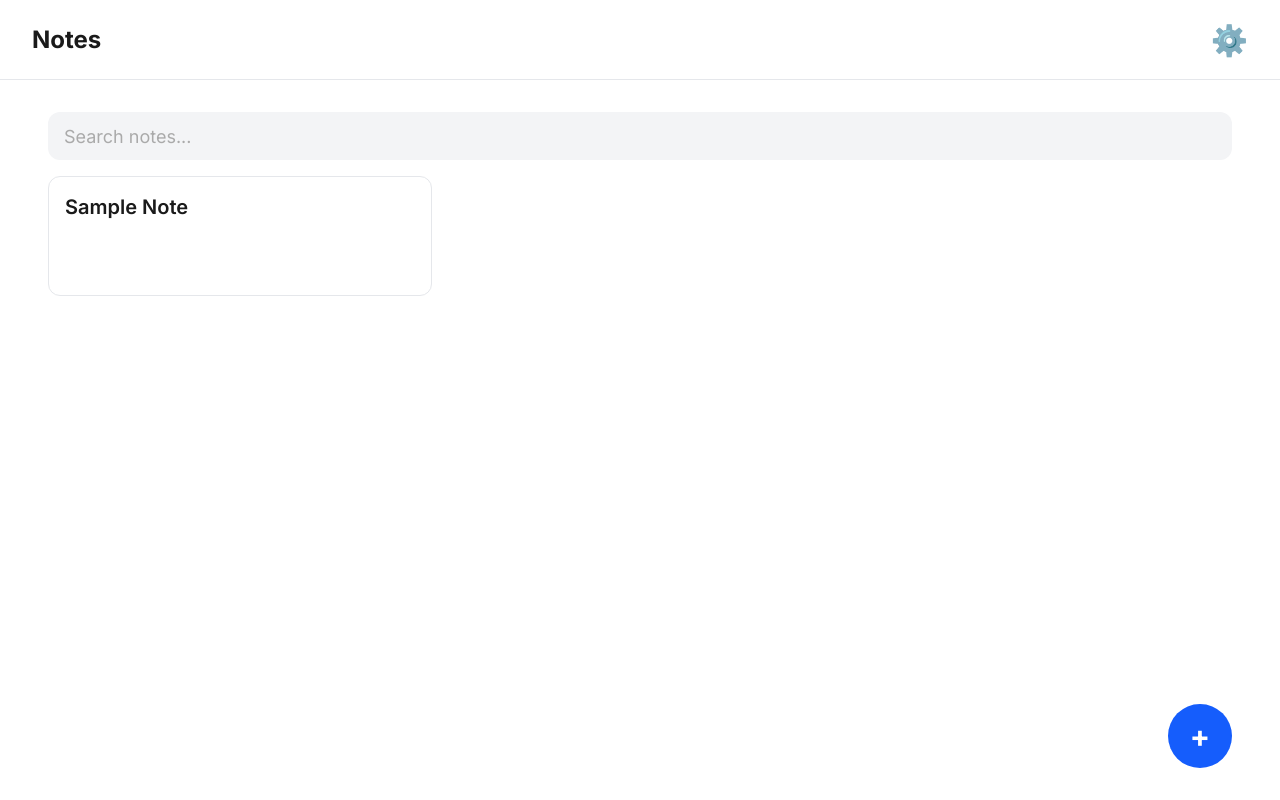
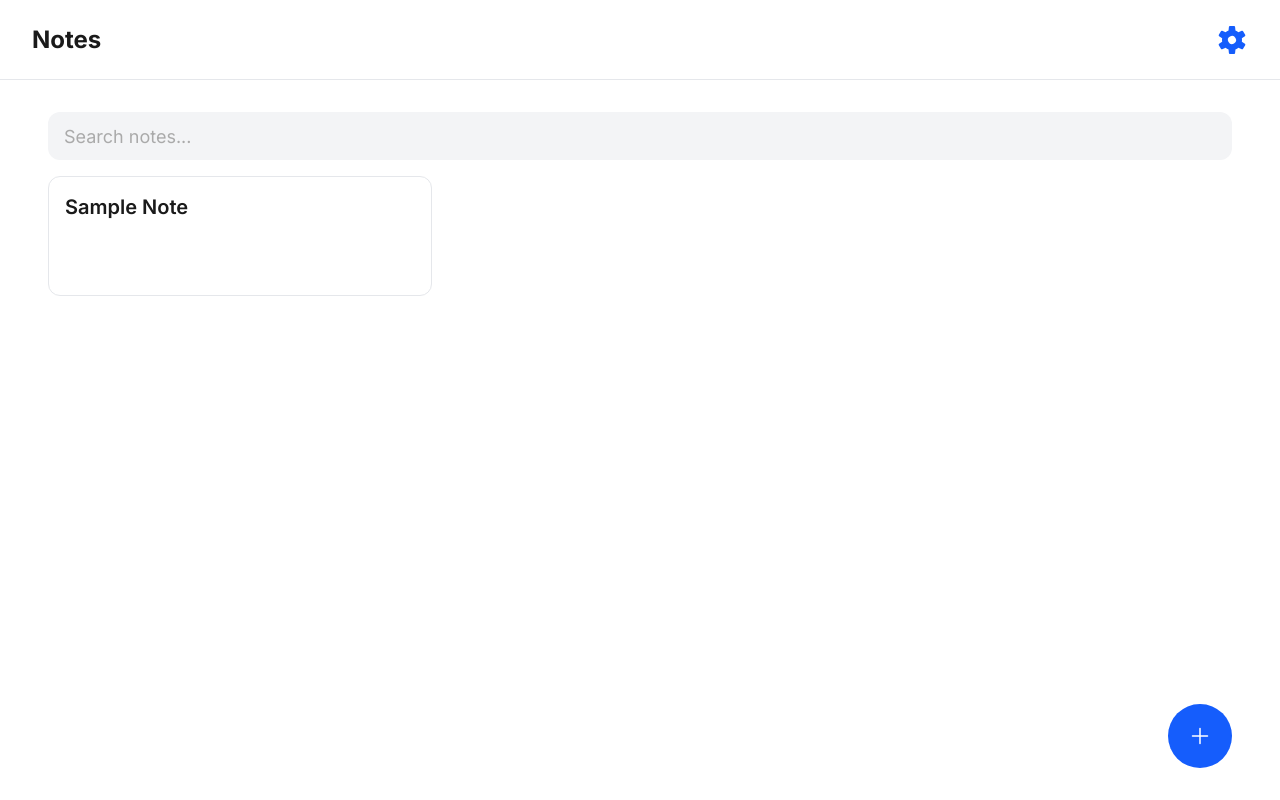
Before and after one commit to lc-2025/freenotes, a Next.js app: page /home in a window 1280 px wide. Built offline with nearby package versions, Linux system fonts and the light colour scheme.

Commit message:
chore: Icons update

```diff
--- a/package.json
+++ b/package.json
@@ -10,6 +10,7 @@
   },
   "dependencies": {
     "@headlessui/react": "^2.2.7",
+    "@heroicons/react": "^2.2.0",
     "next": "15.4.6",
     "react": "19.1.0",
     "react-dom": "19.1.0",
--- a/src/components/Header.tsx
+++ b/src/components/Header.tsx
@@ -2,6 +2,14 @@
 
 import { useEffect, useState } from 'react';
 import { usePathname, useRouter } from 'next/navigation';
+import { BookmarkIcon as BookmarkIconOutline } from '@heroicons/react/24/outline';
+import {
+  ArrowLeftIcon,
+  BookmarkIcon,
+  SunIcon,
+  MoonIcon,
+  Cog6ToothIcon,
+} from '@heroicons/react/16/solid';
 import { isThemeDark } from '@/utils/utilities';
 import { THeader } from '@/types/Header';
 import { ARIA, ROUTE, STATE, THEME } from '@/utils/constants';
@@ -97,11 +105,11 @@ const Header = (): React.ReactNode => {
         {showBack && (
           <button
             aria-label={BACK}
-            className="container__back mr-4 cursor-pointer pt-8 pb-8 text-2xl text-blue-600  select-none hover:opacity-75 focus-visible:outline focus-visible:outline-blue-600 md:text-3xl dark:text-blue-400"
+            className="container__back mr-4 cursor-pointer pt-8 pb-8 select-none hover:opacity-75 focus-visible:outline focus-visible:outline-blue-600"
             onClick={() => handleNavigation(HOME.PATH)}
             type="button"
           >
-            ←
+            <ArrowLeftIcon className="back__icon size-8 text-2xl text-blue-600 md:text-3xl dark:text-blue-400" />
           </button>
         )}
         <h1 className="container__title text-light-text dark:text-dark-text text-xl font-bold select-none md:text-2xl">
@@ -112,30 +120,31 @@ const Header = (): React.ReactNode => {
         {showPin && (
           <button
             aria-label={PIN}
-            className="header__pin cursor-pointer pt-8 pr-4 pb-8 text-2xl text-blue-600  select-none hover:opacity-75 focus-visible:outline focus-visible:outline-blue-600 md:text-3xl dark:text-blue-400"
+            className="header__pin cursor-pointer pt-8 pr-4 pb-8 select-none hover:opacity-75 focus-visible:outline focus-visible:outline-blue-600"
             type="button"
           >
-            📌
+            {/* TODO: Pin system - switch icon */}
+            <BookmarkIconOutline className="pin__icon size-8 text-2xl text-blue-600 md:text-3xl dark:text-blue-400" />
           </button>
         )}
         {showToggle && (
           <button
             aria-label={`Switch to ${/* TODO: isThemeDark(theme!) */ 'foo'} mode`}
-            className="header__theme cursor-pointer pt-8 pr-4 pb-8 pl-4 text-2xl text-blue-600  select-none hover:opacity-75 focus-visible:outline focus-visible:outline-blue-600 md:text-3xl dark:text-blue-400"
+            className="header__theme cursor-pointer pt-8 pr-4 pb-8 pl-4 text-2xl text-blue-600 select-none hover:opacity-75 focus-visible:outline focus-visible:outline-blue-600 md:text-3xl dark:text-blue-400"
             onClick={toggleTheme}
             type="button"
           >
-            {/* TODO: {theme === THEME.DARK ? '☀️' : '🌙'} */}
+            {/* TODO: {theme === THEME.DARK ? <SunIcon /> : <MoonIcon />} */}
           </button>
         )}
         {showSettings && (
           <button
             aria-label={ARIA.SETTINGS}
-            className="header__settings cursor-pointer pt-8 pb-8 pl-4 text-2xl text-blue-600  select-none hover:opacity-75 focus-visible:outline focus-visible:outline-blue-600 md:text-3xl dark:text-blue-400"
+            className="header__settings cursor-pointer pt-8 pb-8 pl-4 select-none hover:opacity-75 focus-visible:outline focus-visible:outline-blue-600"
             onClick={() => handleNavigation(SETTINGS.PATH)}
             type="button"
           >
-            ⚙️
+            <Cog6ToothIcon className="settings__icon size-8 text-2xl text-blue-600 md:text-3xl dark:text-blue-400" />
           </button>
         )}
       </aside>
--- a/src/components/NoteAdd.tsx
+++ b/src/components/NoteAdd.tsx
@@ -2,6 +2,7 @@
 
 import { useRouter } from 'next/navigation';
 import { ARIA, ROUTE } from '@/utils/constants';
+import { PlusIcon } from '@heroicons/react/24/solid';
 
 /**
  * @description Note add button component
@@ -24,13 +25,11 @@ const NoteAdd = (): React.ReactNode => {
   return (
     <button
       aria-label={ARIA.NEW}
-      className="home__new fixed right-4 bottom-4 flex h-12 w-12 cursor-pointer items-center justify-center rounded-full bg-blue-600  hover:opacity-75 focus-visible:outline focus-visible:outline-blue-600 md:right-12 md:bottom-8 md:h-16 md:w-16 dark:bg-blue-500"
+      className="home__new fixed right-4 bottom-4 flex h-12 w-12 cursor-pointer items-center justify-center rounded-full bg-blue-600 hover:opacity-75 focus-visible:outline focus-visible:outline-blue-600 md:right-12 md:bottom-8 md:h-16 md:w-16 dark:bg-blue-500"
       onClick={handleNew}
       type="button"
     >
-      <span className="new__title text-2xl font-bold text-white md:text-3xl">
-        +
-      </span>
+      <PlusIcon className="action__ title size-6 text-2xl text-white md:text-3xl" />
     </button>
   );
 };
```
Also changed, not shown: 1 other file (tests, documents, lock files or other folders).
